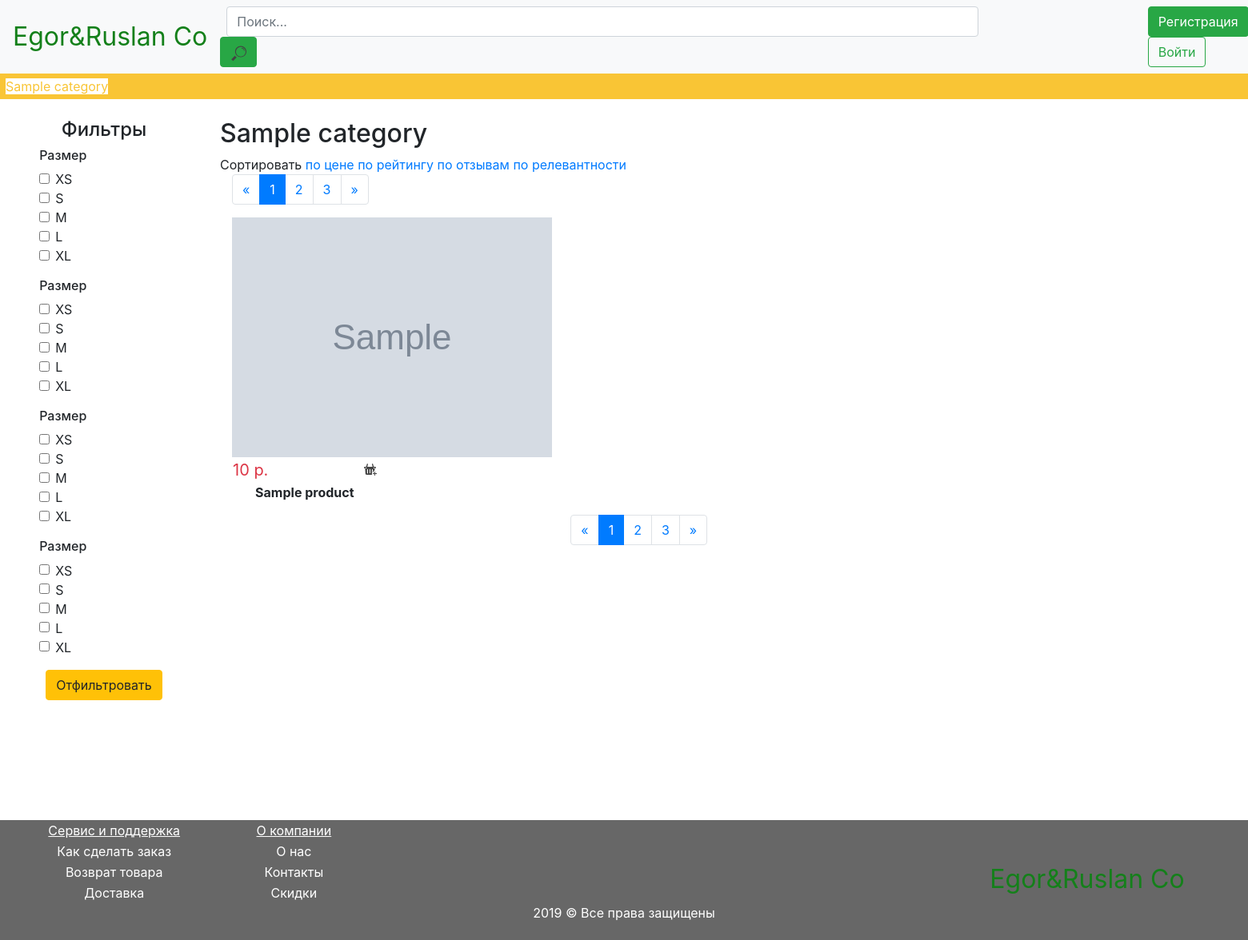
After one commit to Elestrias/SHD-STORE, a Flask app: a page that uses templates/base.html in a window 1560 px wide. The commit adds this page. Shown: the whole page at 80% size. Run offline with Flask 2, Linux system fonts and the light colour scheme; tables that the repository leaves empty hold one stand-in row (values such as "Sample post"); grey boxes marked "Sample" are stand-in pictures; some libraries are stand-ins or nearby versions; some web fonts are replaced.

Commit message:
Main pages done

```diff
--- a/templates/base.html
+++ b/templates/base.html
@@ -39,15 +39,9 @@
             </div>
         </nav>
         <ul class="cat">
-            <li><a href="#">Женщинам</a></li>
-            <li><a href="#">Мужчинам</a></li>
-            <li><a href="#">Детям</a></li>
-            <li><a href="#">Обувь</a></li>
-            <li><a href="#">Книги и канцтовары</a></li>
-            <li><a href="#">Спорт</a></li>
-            <li><a href="#">Игрушки</a></li>
-            <li><a href="#">Новинки</a></li>
-            <li><a href="#">Акции</a></li>
+            {% for cat in categories %}
+                <li><a {% if category == cat %} class="cat-active" {% endif %}href="{{ url_for('category', category=cat.engname) }}">{{ cat.name }}</a></li>
+            {% endfor %}
         </ul>
         {% block content %}
 
--- /dev/null
+++ b/templates/category.html
@@ -0,0 +1,238 @@
+{% extends "base.html" %}
+
+{% block title %}
+    Store - {{ category.name }}
+{% endblock %}
+
+{% block content %}
+    <br>
+    <div class="container-fluid" id="content">
+        <div class="row">
+            <div class="col-md-2 centered">
+                <h4>Фильтры</h4>
+                <form action="#" method="post">
+                    <div class="form-group container-fluid">
+                        <div class="row">
+                            <div class="col-md-4 offset-md-1 lefted">
+                                <h6>Размер</h6>
+                                <div class="form-check">
+                                    <input class="form-check-input" type="checkbox" value="" id="defaultCheck1">
+                                    <label class="form-check-label" for="defaultCheck1">
+                                        XS
+                                    </label>
+                                </div>
+                                <div class="form-check">
+                                    <input class="form-check-input" type="checkbox" value="" id="defaultCheck2">
+                                    <label class="form-check-label" for="defaultCheck2">
+                                        S
+                                    </label>
+                                </div>
+                                <div class="form-check">
+                                    <input class="form-check-input" type="checkbox" value="" id="defaultCheck3">
+                                    <label class="form-check-label" for="defaultCheck3">
+                                        M
+                                    </label>
+                                </div>
+                                <div class="form-check">
+                                    <input class="form-check-input" type="checkbox" value="" id="defaultCheck4">
+                                    <label class="form-check-label" for="defaultCheck4">
+                                        L
+                                    </label>
+                                </div>
+                                <div class="form-check">
+                                    <input class="form-check-input" type="checkbox" value="" id="defaultCheck5">
+                                    <label class="form-check-label" for="defaultCheck5">
+                                        XL
+                                    </label>
+                                </div>
+                            </div>
+                        </div>
+                    </div>
+                    <div class="form-group container-fluid">
+                        <div class="row">
+                            <div class="col-md-4 offset-md-1 lefted">
+                                <h6>Размер</h6>
+                                <div class="form-check">
+                                    <input class="form-check-input" type="checkbox" value="" id="defaultCheck6">
+                                    <label class="form-check-label" for="defaultCheck6">
+                                        XS
+                                    </label>
+                                </div>
+                                <div class="form-check">
+                                    <input class="form-check-input" type="checkbox" value="" id="defaultCheck7">
+                                    <label class="form-check-label" for="defaultCheck7">
+                                        S
+                                    </label>
+                                </div>
+                                <div class="form-check">
+                                    <input class="form-check-input" type="checkbox" value="" id="defaultCheck8">
+                                    <label class="form-check-label" for="defaultCheck8">
+                                        M
+                                    </label>
+                                </div>
+                                <div class="form-check">
+                                    <input class="form-check-input" type="checkbox" value="" id="defaultCheck9">
+                                    <label class="form-check-label" for="defaultCheck9">
+                                        L
+                                    </label>
+                                </div>
+                                <div class="form-check">
+                                    <input class="form-check-input" type="checkbox" value="" id="defaultCheck10">
+                                    <label class="form-check-label" for="defaultCheck10">
+                                        XL
+                                    </label>
+                                </div>
+                            </div>
+                        </div>
+                    </div>
+                    <div class="form-group container-fluid">
+                        <div class="row">
+                            <div class="col-md-4 offset-md-1 lefted">
+                                <h6>Размер</h6>
+                                <div class="form-check">
+                                    <input class="form-check-input" type="checkbox" value="" id="defaultCheck6">
+                                    <label class="form-check-label" for="defaultCheck6">
+                                        XS
+                                    </label>
+                                </div>
+                                <div class="form-check">
+                                    <input class="form-check-input" type="checkbox" value="" id="defaultCheck7">
+                                    <label class="form-check-label" for="defaultCheck7">
+                                        S
+                                    </label>
+                                </div>
+                                <div class="form-check">
+                                    <input class="form-check-input" type="checkbox" value="" id="defaultCheck8">
+                                    <label class="form-check-label" for="defaultCheck8">
+                                        M
+                                    </label>
+                                </div>
+                                <div class="form-check">
+                                    <input class="form-check-input" type="checkbox" value="" id="defaultCheck9">
+                                    <label class="form-check-label" for="defaultCheck9">
+                                        L
+                                    </label>
+                                </div>
+                                <div class="form-check">
+                                    <input class="form-check-input" type="checkbox" value="" id="defaultCheck10">
+                                    <label class="form-check-label" for="defaultCheck10">
+                                        XL
+                                    </label>
+                                </div>
+                            </div>
+                        </div>
+                    </div>
+                    <div class="form-group container-fluid">
+                        <div class="row">
+                            <div class="col-md-4 offset-md-1 lefted">
+                                <h6>Размер</h6>
+                                <div class="form-check">
+                                    <input class="form-check-input" type="checkbox" value="" id="defaultCheck6">
+                                    <label class="form-check-label" for="defaultCheck6">
+                                        XS
+                                    </label>
+                                </div>
+                                <div class="form-check">
+                                    <input class="form-check-input" type="checkbox" value="" id="defaultCheck7">
+                                    <label class="form-check-label" for="defaultCheck7">
+                                        S
+                                    </label>
+                                </div>
+                                <div class="form-check">
+                                    <input class="form-check-input" type="checkbox" value="" id="defaultCheck8">
+                                    <label class="form-check-label" for="defaultCheck8">
+                                        M
+                                    </label>
+                                </div>
+                                <div class="form-check">
+                                    <input class="form-check-input" type="checkbox" value="" id="defaultCheck9">
+                                    <label class="form-check-label" for="defaultCheck9">
+                                        L
+                                    </label>
+                                </div>
+                                <div class="form-check">
+                                    <input class="form-check-input" type="checkbox" value="" id="defaultCheck10">
+                                    <label class="form-check-label" for="defaultCheck10">
+                                        XL
+                                    </label>
+                                </div>
+                            </div>
+                        </div>
+                    </div>
+                    <button type="submit" class="btn btn-warning">Отфильтровать</button>
+                </form>
+            </div>
+            <div class="col-md-10 lefted">
+                <h2>{{ category.name }}</h2>
+                <div id="sort">
+                    Сортировать
+                    <a href="#">по цене</a>
+                    <a href="#">по рейтингу</a>
+                    <a href="#">по отзывам</a>
+                    <a href="#">по релевантности</a>
+                </div>
+                <div class="container-fluid">
+                    <nav aria-label="Page navigation">
+                        <ul class="pagination">
+                            <li class="page-item">
+                                <a class="page-link" href="#" aria-label="Previous">
+                                    <span aria-hidden="true">&laquo;</span>
+                                </a>
+                            </li>
+                            <li class="page-item active"><a class="page-link" href="#">1</a></li>
+                            <li class="page-item"><a class="page-link" href="#">2</a></li>
+                            <li class="page-item"><a class="page-link" href="#">3</a></li>
+                            <li class="page-item">
+                                <a class="page-link" href="#" aria-label="Next">
+                                    <span aria-hidden="true">&raquo;</span>
+                                </a>
+                            </li>
+                        </ul>
+                    </nav>
+                    {% for i in range(len // 6 + 1) %}
+                        <div class="row">
+                            {% for j in range(6) %}
+                                {% if i * 6 + j < len %}
+                                    <div class="col-md-2 centered">
+                                        <a href="{{ url_for('product', id=products[i * 6 + j][0].id) }}"><img src="{{ url_for('static', filename='upload_img/' + products[i * 6 + j][0].image_url) }}" alt=""></a>
+                                        <table class="product-bar">
+                                            <tr>
+                                                <td class="price">{{ products[i * 6 + j][1] }} р.</td>
+                                                <td class="rightcol"><a href="#"><img class="righted" src="img/basket-plus.svg" alt="" width="16" height="16"></a></td>
+                                            </tr>
+                                        </table>
+                                        {% if products[i * 6 + j][0].discount != 0 %}
+                                            <p style="margin-bottom: 0;"><s>{{ products[i * 6 + j][0].price }} р.</s> <span class="badge badge-danger">-{{ products[i * 6 + j][0].discount }}%</span></p>
+                                        {% endif %}
+                                        <p><b>{{ products[i * 6 + j][0].name }}</b></p>
+                                    </div>
+                                {% endif %}
+                            {% endfor %}
+                        </div>
+                    {% endfor %}
+                    <div class="row">
+                        <div class="col-md-4 offset-md-4 centered">
+                            <nav aria-label="Page navigation">
+                                <ul class="pagination">
+                                    <li class="page-item">
+                                        <a class="page-link" href="#" aria-label="Previous">
+                                            <span aria-hidden="true">&laquo;</span>
+                                        </a>
+                                    </li>
+                                    <li class="page-item active"><a class="page-link" href="#">1</a></li>
+                                    <li class="page-item"><a class="page-link" href="#">2</a></li>
+                                    <li class="page-item"><a class="page-link" href="#">3</a></li>
+                                    <li class="page-item">
+                                        <a class="page-link" href="#" aria-label="Next">
+                                            <span aria-hidden="true">&raquo;</span>
+                                        </a>
+                                    </li>
+                                </ul>
+                            </nav>
+                        </div>
+                    </div>
+                </div>
+            </div>
+        </div>
+    </div>
+{% endblock %}
--- a/view.py
+++ b/view.py
@@ -1,32 +1,36 @@
 from flask_mail import Message
 from app import app, mail
 from flask import render_template, session, request, redirect, url_for
-from models import db, User
+from models import db, User, Category, Product
 import hashlib
 from config import *
+
+
+def render(temp, **kwargs):
+    return render_template(temp, categories=Category.query.filter_by(shown=1).all(), **kwargs)
 
 
 @app.route('/')
 @app.route('/index')
 def index():
-    return render_template('index.html')
+    return render('index.html')
 
 
 @app.route('/register', methods=['GET', 'POST'])
 def register():
     if request.method == 'GET':
-        return render_template('register.html')
+        return render('register.html')
     elif request.method == 'POST':
         if request.form['email'] == '':
-            return render_template('register.html', email_empty=True)
+            return render('register.html', email_empty=True)
         if len(request.form['password']) < 6:
-            return render_template('register.html', pass_empty=True)
+            return render('register.html', pass_empty=True)
         if request.form['password'] != request.form['rpassword']:
-            return render_template('register.html', diff_pass=True)
+            return render('register.html', diff_pass=True)
         if not request.form.get('accept'):
-            return render_template('register.html', no_accept=True)
+            return render('register.html', no_accept=True)
         if User.query.filter_by(email=request.form['email']).first() is not None:
-            return render_template('register.html', user_exists=True)
+            return render('register.html', user_exists=True)
         password = hashlib.md5((SALT + request.form['password']).encode('utf-8')).hexdigest()
         hashcode = hashlib.md5((request.form['email'] + request.form['password']).encode('utf-8')).hexdigest()
         user = User(email=request.form['email'], password=password, hashcode=hashcode)
@@ -37,27 +41,27 @@ def register():
                       recipients=[request.form['email']])
         msg.body = 'Вы можете подтвердить свою учетную запись, перейдя по {}'.format(ADDRESS + 'confirm/' + hashcode)
         mail.send(msg)
-        return render_template('register.html', success=True)
+        return render('register.html', success=True)
 
 
 @app.route('/login', methods=['GET', 'POST'])
 def login():
     if request.method == 'GET':
-        return render_template('login.html')
+        return render('login.html')
     elif request.method == 'POST':
         if request.form['email'] == '':
-            return render_template('login.html', email_empty=True)
+            return render('login.html', email_empty=True)
         if request.form['password'] == '':
-            return render_template('login.html', pass_empty=True)
+            return render('login.html', pass_empty=True)
         user = User.query.filter_by(email=request.form['email']).first()
         if user is None:
-            return render_template('login.html', bad_data=True)
+            return render('login.html', bad_data=True)
         if user.password != hashlib.md5((SALT + request.form['password']).encode('utf-8')).hexdigest():
-            return render_template('login.html', bad_data=True)
+            return render('login.html', bad_data=True)
         if user.role == 0:
-            return render_template('login.html', banned=True)
+            return render('login.html', banned=True)
         if user.hashcode != '':
-            return render_template('login.html', unactivated=True)
+            return render('login.html', unactivated=True)
         session['email'] = request.form['email']
         session['password'] = hashlib.md5(request.form['password'].encode('utf-8')).hexdigest()
         return redirect(url_for('index'))
@@ -85,24 +89,60 @@ def confirm(hashcode):
 
 @app.route('/basket')
 def basket():
-    return render_template('basket.html')
+    products = [
+        {
+            'id': 1,
+            'count': 2
+        },
+        {
+            'id': 1,
+            'count': 2
+        },
+        {
+            'id': 1,
+            'count': 2
+        }
+    ]
+    summa = 0
+    for i in range(len(products)):
+        prod = Product.query.filter_by(id=products[i]['id']).first()
+        real_price = int(prod.price * (1 - prod.discount / 100))
+        products[i] = [prod, real_price, products[i]['count']]
+        summa += real_price * products[i][2]
+    return render('basket.html', products=products, sum=summa)
 
 
 @app.route('/lk-orders')
 def lk_orders():
-    return render_template('lk-orders.html')
+    return render('lk-orders.html')
 
 
 @app.route('/lk-msg')
 def lk_msg():
-    return render_template('lk-msg.html')
+    return render('lk-msg.html')
 
 
 @app.route('/lk-pass')
 def lk_pass():
-    return render_template('lk-pass.html')
+    return render('lk-pass.html')
 
 
 @app.route('/manager-panel')
 def manager_panel():
-    return render_template('manager-panel.html')
+    return render('manager-panel.html')
+
+
+@app.route('/category/<category>')
+def category(category):
+    cat = Category.query.filter_by(engname=category).first()
+    products = cat.products[:]
+    for i in range(len(products)):
+        products[i] = [products[i], int(products[i].price * (1 - products[i].discount / 100))]
+    return render('category.html', category=cat, products=products, len=len(products))
+
+
+@app.route('/product/<int:id>')
+def product(id):
+    prod = Product.query.filter_by(id=id).first()
+    real_price = int(prod.price * (1 - prod.discount / 100))
+    return render('product.html', product=prod, real_price=real_price)
```
Also changed, not shown: models.py (+35 -2 lines), templates/basket.html (+22 -34 lines), templates/product.html (added, +53 -0 lines), static/upload_img/slippers.jpg (added).
